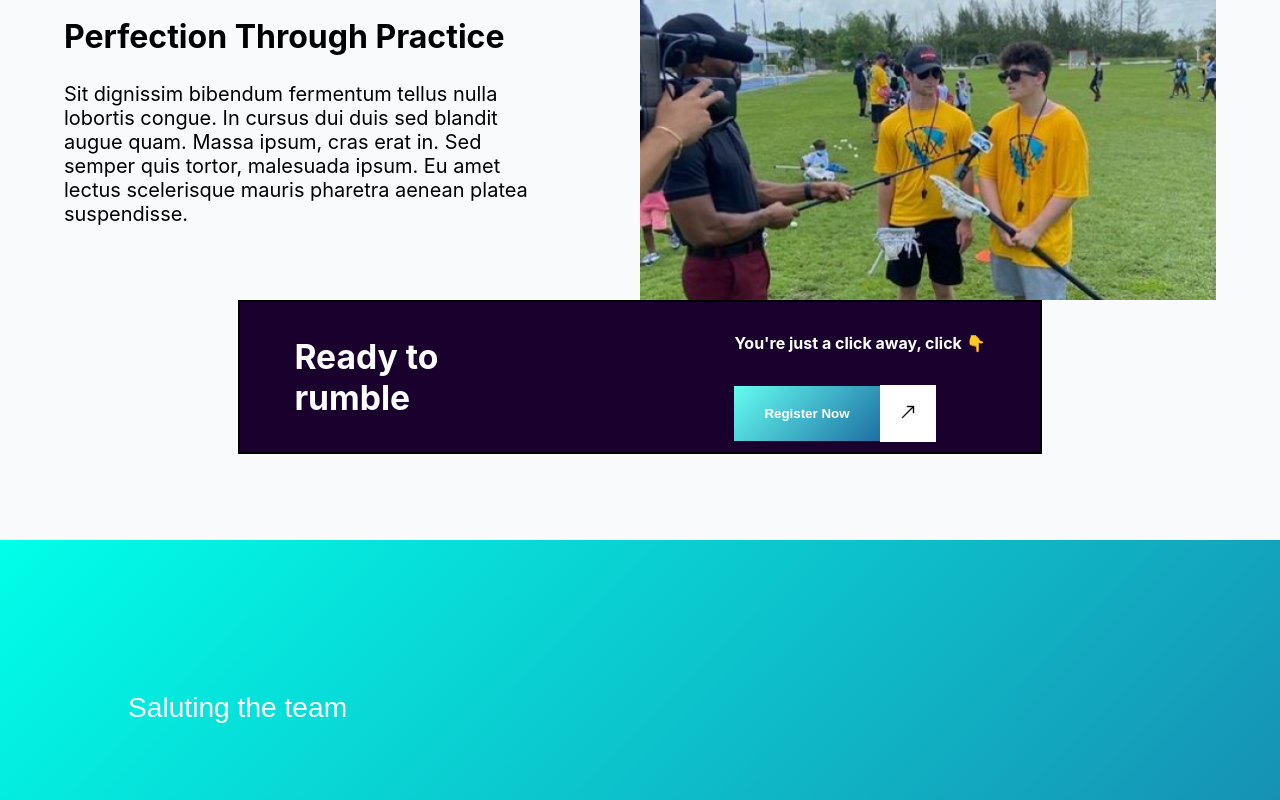
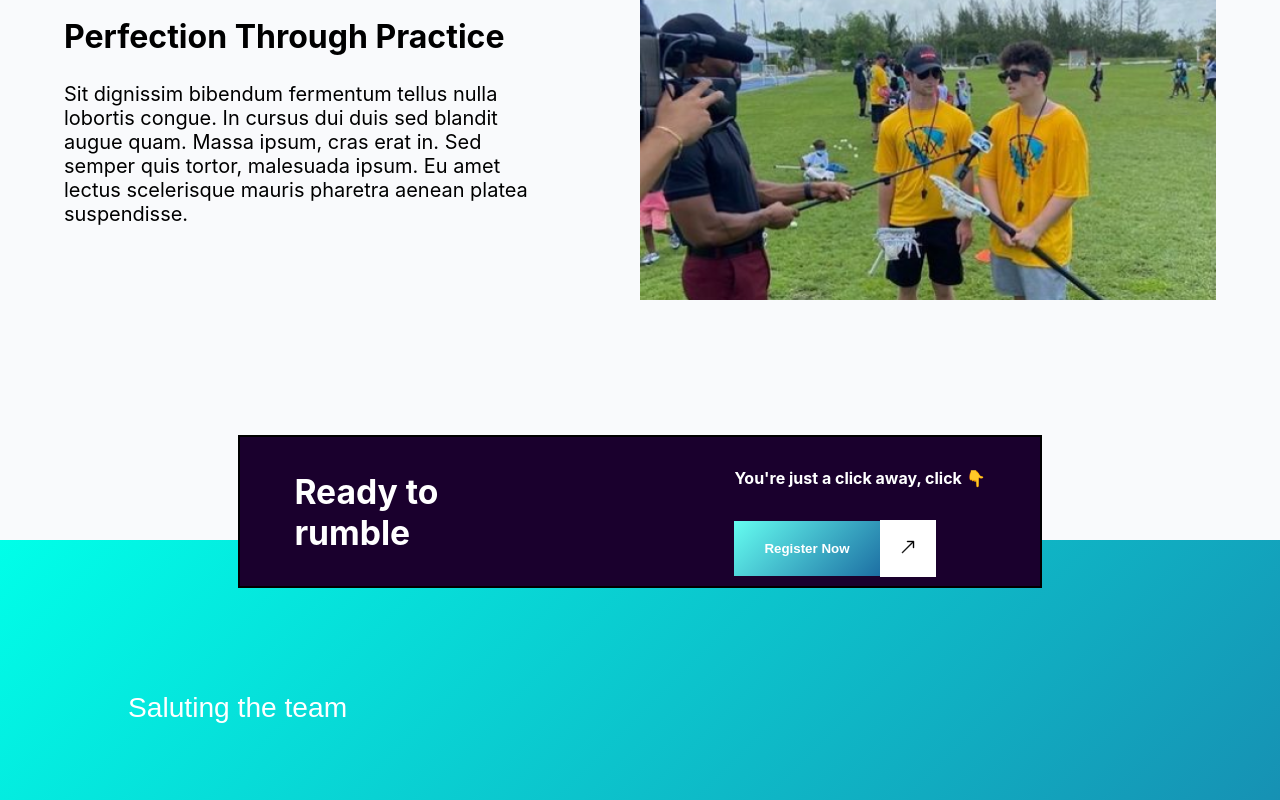
Before and after one commit to ivoinestrachan/lacrosse-site, a React (Create React App) app: page / in a window 1280 px wide. Shown: the part 3016-3816 px from the top of the page. Built offline with nearby package versions, Linux system fonts and the light colour scheme; a web font is replaced by a local one.

Commit message:
fix position

```diff
--- a/src/components/RegButton/regbutton.module.css
+++ b/src/components/RegButton/regbutton.module.css
@@ -12,6 +12,7 @@
   z-index: 99;
   display: flex;
   justify-content: center;
+  bottom: 16%;
 }
 
 .wrapper {
```
